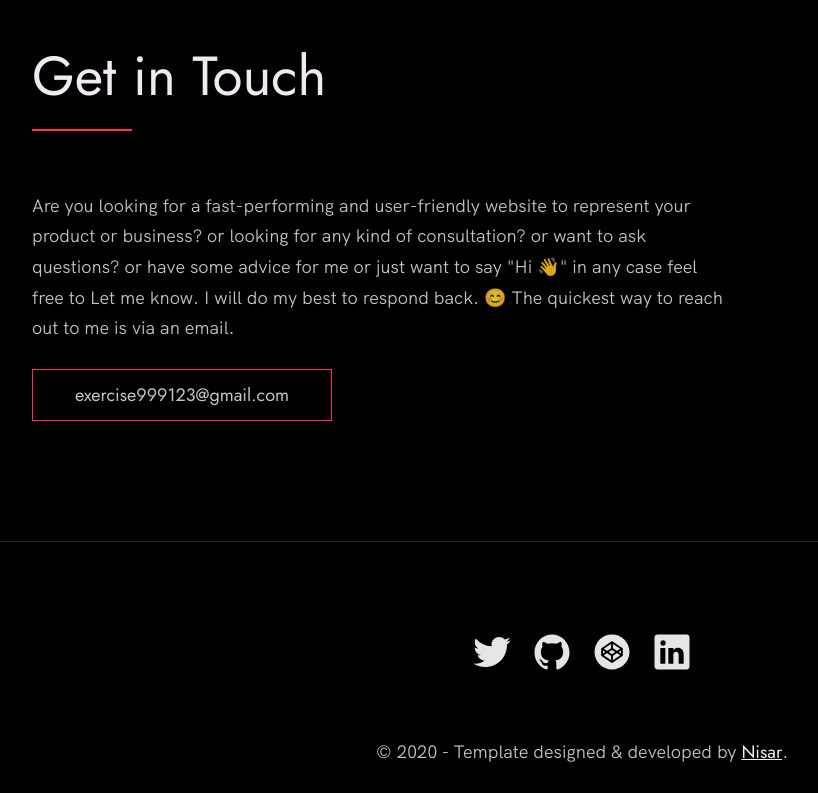
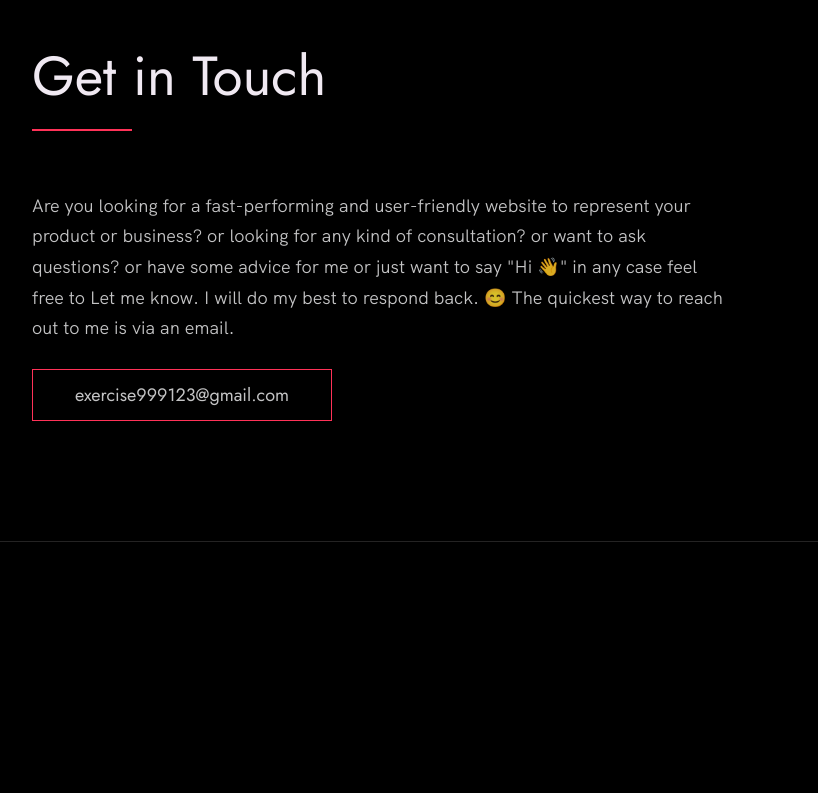
Before and after one commit to ThutaAung999/portfolio-github, a plain HTML site: page index.html in a window 1280 px wide. Shown: the part 2702-3495 px from the top of the page, without its empty margins (58-876 px from the left). After the commit the page ends 3394 px from the top, so only its background shows below. Drawn offline with Linux system fonts and the light colour scheme; grey boxes are pictures that could not be loaded.

Commit message:
removed other contact infos

```diff
--- a/index.html
+++ b/index.html
@@ -231,7 +231,7 @@
     <div class="row">
       <!-- Update the links to point to your accounts -->
       <ul class="footer__social-links">
-        <li class="footer__social-link-item">
+        <!-- <li class="footer__social-link-item">
           <a href="https://twitter.com/nisarhassan12/" title="Link to Twitter Profile">
             <img src="./images/twitter.svg" class="footer__social-image" alt="Twitter">
           </a>
@@ -251,18 +251,18 @@
             <img src="./images/linkedin.svg" title="Link to Linkedin Profile" class="footer__social-image"
               alt="Linkedin">
           </a>
-        </li>
+        </li> -->
       </ul>
 
       <!-- If you give me some credit by keeping the below paragraph, will be huge for me 😊 Thanks. -->
-      <p>
+      <!-- <p>
         &copy; 2020 - Template designed & developed by <a href="https://nisar.dev" class="link">Nisar</a>.
       </p>
       <div class="footer__github-buttons">
         <iframe
           src="https://ghbtns.com/github-btn.html?user=nisarhassan12&repo=portfolio-template&type=watch&count=true"
           frameborder="0" scrolling="0" width="170" height="20" title="Watch Portfolio Template on GitHub">
-        </iframe>
+        </iframe> -->
       </div>
     </div>
   </footer>
```
